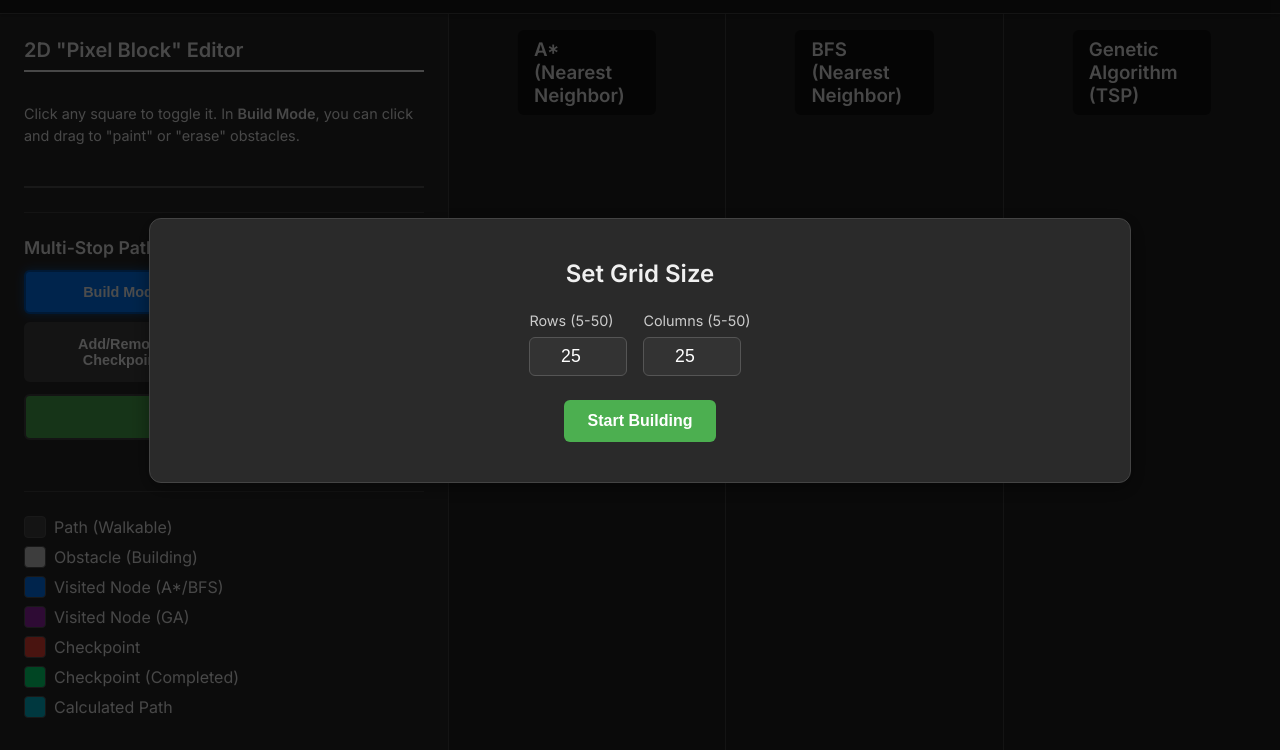
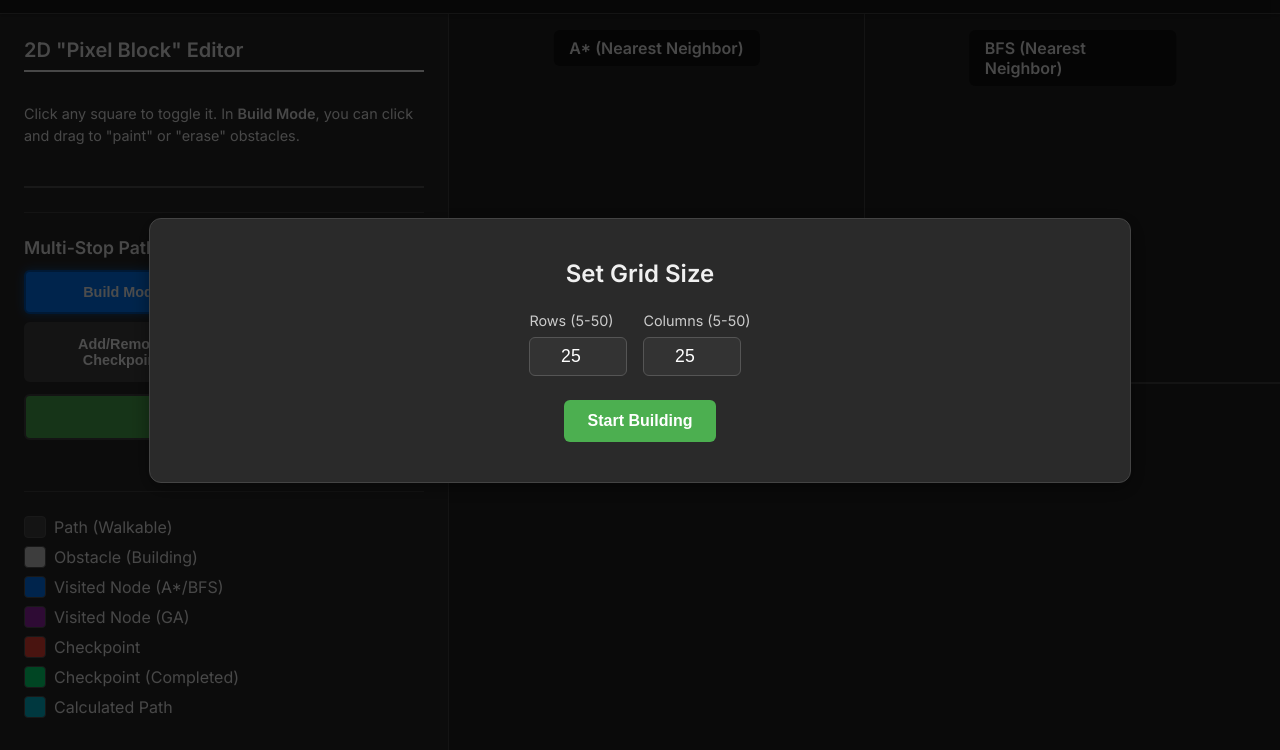
Before and after one commit to 2kitou/3d-pathfinding-map, a plain HTML site: page index.html in a window 1280 px wide. Shown: the part 50-800 px from the top of the page. Drawn offline with nearby package versions, Linux system fonts and the light colour scheme.

Commit message:
Forcing my local code

```diff
--- a/main.js
+++ b/main.js
@@ -342,8 +342,9 @@ function initThreeJS() {
     const fov = 40;
     const distance = (maxDim / 2) / Math.tan(THREE.MathUtils.degToRad(fov / 2));
 
-    const camZ = Math.max(distance * 1.8, 15);
-    const camY = Math.max(distance * 2.1, 19);
+    // ADJUSTED MULTIPLIERS FOR ZOOM OUT (Keeping 80 degree tilt)
+    const camZ = Math.max(distance * 0.3, 10);
+    const camY = Math.max(distance * 1.3, 30);
 
     cameraAstar.position.set(0, camY, camZ);
     cameraBfs.position.set(0, camY, camZ);
@@ -1145,7 +1146,7 @@ async function showTutorialStep(index) {
                         if (targetElement.id === 'find-path-btn') {
                             onFindPathClick();
                         }
-                        nextTutorialStep();
+                            nextTutorialStep();
                     };
                     targetElement.addEventListener('click', handler, { once: true });
                     tutorialClickListener = { element: targetElement, handler: handler };
--- a/style.css
+++ b/style.css
@@ -254,24 +254,44 @@ header h1 {
     margin-top: 0.5rem;
 }
 
-/* Right Panel: 3D Canvas */
+/* --- VISUALIZATION LAYOUT OPTIMIZATION --- */
 .visualization-container {
     flex: 1; /* Takes up remaining space */
-    display: flex;
-    flex-direction: row;
-    background-color: #222222; /* Match body background */
+    display: grid; /* Changed to Grid */
+    /* Two equal columns for A* and BFS, and a second row for GA */
+    grid-template-columns: 1fr 1fr;
+    grid-template-rows: 1fr 1fr;
+    gap: 1px; /* Small gap for borders */
+    background-color: #444; /* Border color */
+    overflow: hidden;
 }
 
 .canvas-container {
-    flex: 1 1 33.33%; /* Grow, Shrink, Basis 33.33% */
     position: relative;
-    overflow: hidden; /* Added to contain canvas */
+    overflow: hidden;
+    background-color: #222222; /* Inner background */
 }
 
-#canvas-container-bfs,
+/* Adjustments for the 2x2 grid */
+#canvas-container-astar {
+    /* Top Left (1, 1) */
+    grid-column: 1 / 2;
+    grid-row: 1 / 2;
+}
+#canvas-container-bfs {
+    /* Top Right (1, 2) */
+    grid-column: 2 / 3;
+    grid-row: 1 / 2;
+    border-left: none; /* Remove redundant border */
+}
 #canvas-container-ga {
-    border-left: 1px solid #444;
+    /* Bottom row spanning both columns (2, 1-2) */
+    grid-column: 1 / 3;
+    grid-row: 2 / 3;
+    border-top: 1px solid #444; /* Visual separation from top row */
+    border-left: none; /* Remove redundant border */
 }
+
 
 .canvas-container h3 {
     position: absolute;
@@ -285,6 +305,7 @@ header h1 {
     border-radius: 6px;
     z-index: 10;
     font-weight: 600;
+    font-size: 1rem; /* Slightly smaller font to fit */
 }
 
 #three-canvas-astar,
```
